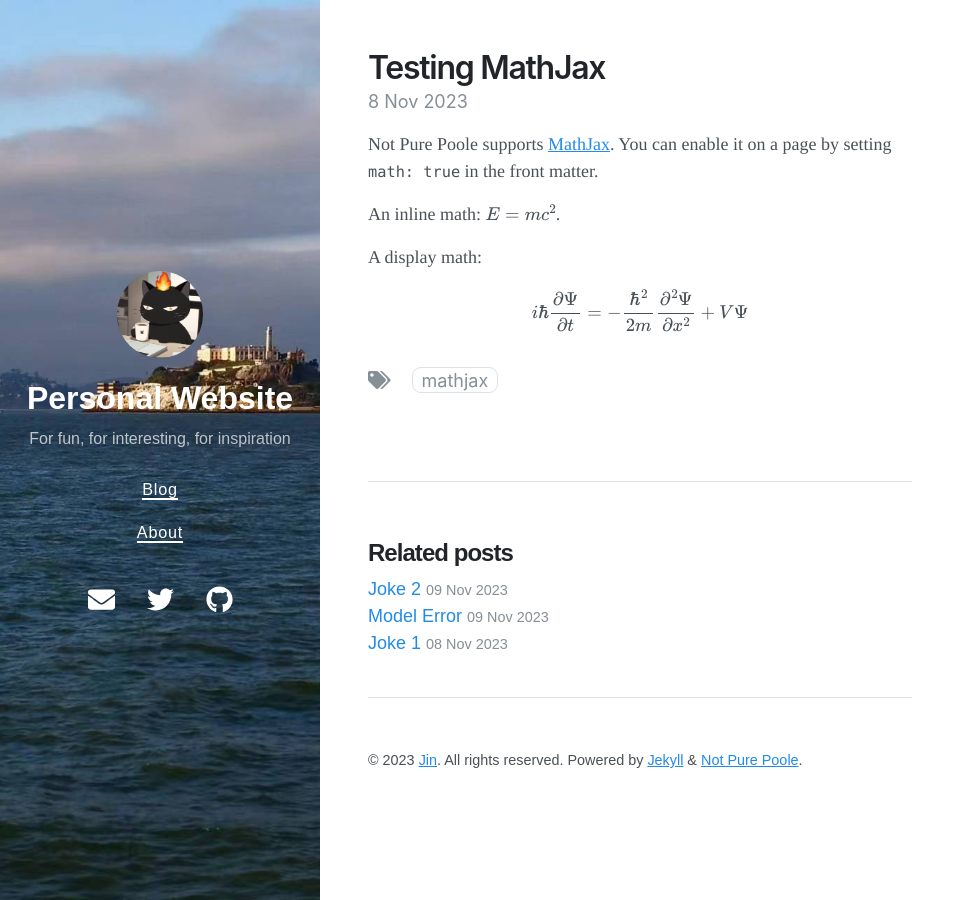
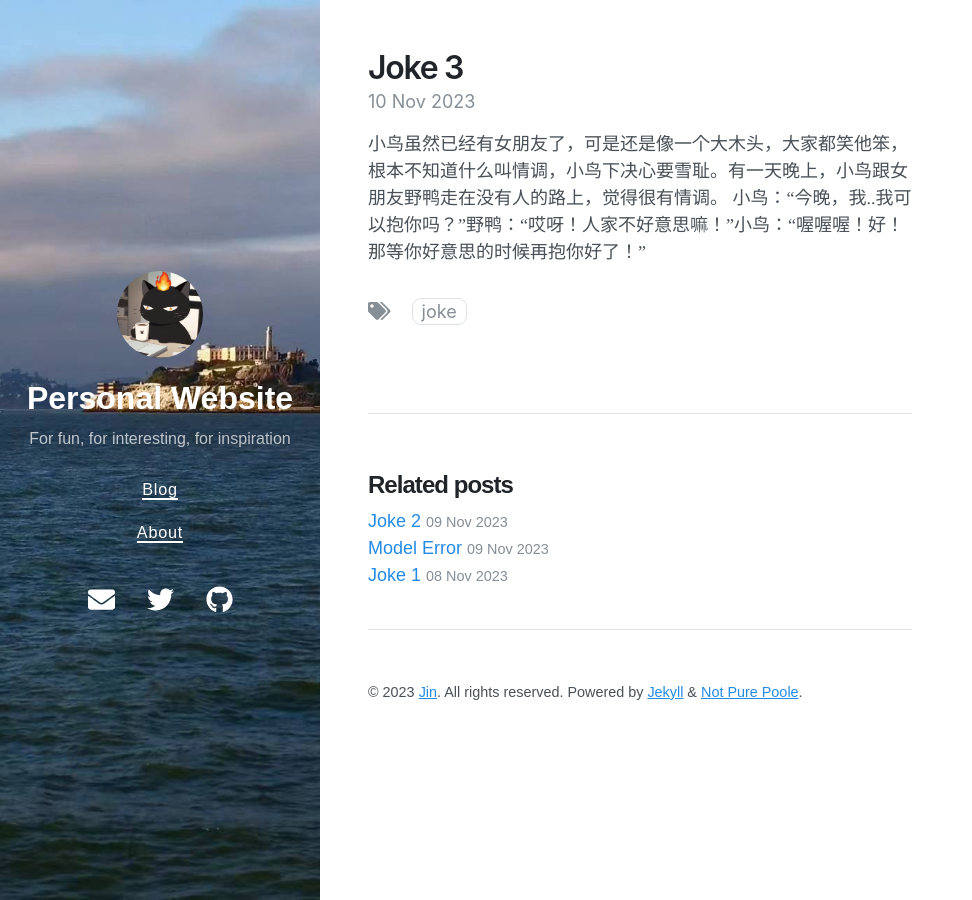
Before and after one commit to New-lay/New-lay.github.io, a Jekyll site: the page built from _posts/2023-11-08-testing-mathjax.md, in a window 1280 px wide. Shown: the whole page, without its empty margins (0-972 px from the left). Built offline with Jekyll 4.4.1, drawn with Linux system fonts in a browser that asks for light colours; nearby versions of some CDN libraries.

Commit message:
Update 2023-11-10-joke-3.md

```diff
--- a/_posts/2023-11-08-testing-mathjax.md
+++ b/_posts/2023-11-08-testing-mathjax.md
@@ -1,17 +1,8 @@
 ---
 layout: post
-title: Testing MathJax
-tags: mathjax
-math: true
-date: 2023-11-08 22:52 +0800
+title: Joke 3
+tags: joke
+date: 2023-11-10 16:17 +0800
 ---
-Not Pure Poole supports [MathJax](https://www.mathjax.org/). You can enable it on a page by setting `math: true` in the front matter.
-
-An inline math: \\\(E=mc^2\\\).
-
-A display math:
-
-$$
-i\hbar \frac{\partial \Psi}{\partial t} = -\frac{\hbar^2}{2m}
-\frac{\partial^2 \Psi}{\partial x^2} + V \Psi
-$$
+小鸟虽然已经有女朋友了，可是还是像一个大木头，大家都笑他笨，根本不知道什么叫情调，小鸟下决心要雪耻。有一天晚上，小鸟跟女朋友野鸭走在没有人的路上，觉得很有情调。
+小鸟：“今晚，我..我可以抱你吗？”野鸭：“哎呀！人家不好意思嘛！”小鸟：“喔喔喔！好！那等你好意思的时候再抱你好了！”
```
